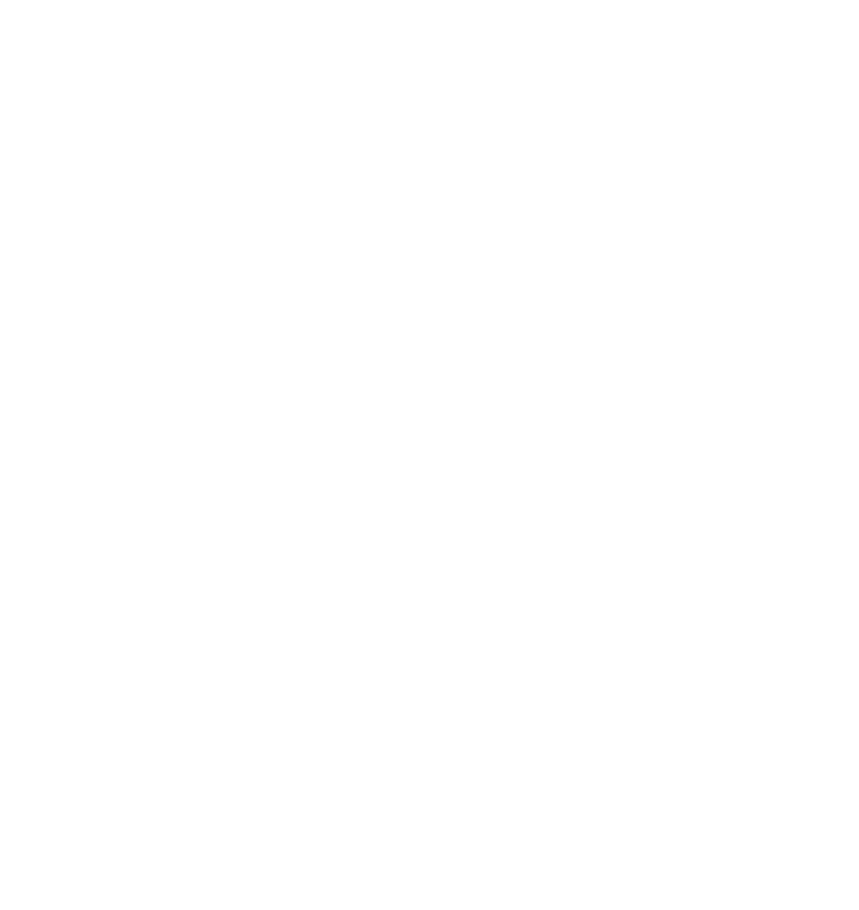
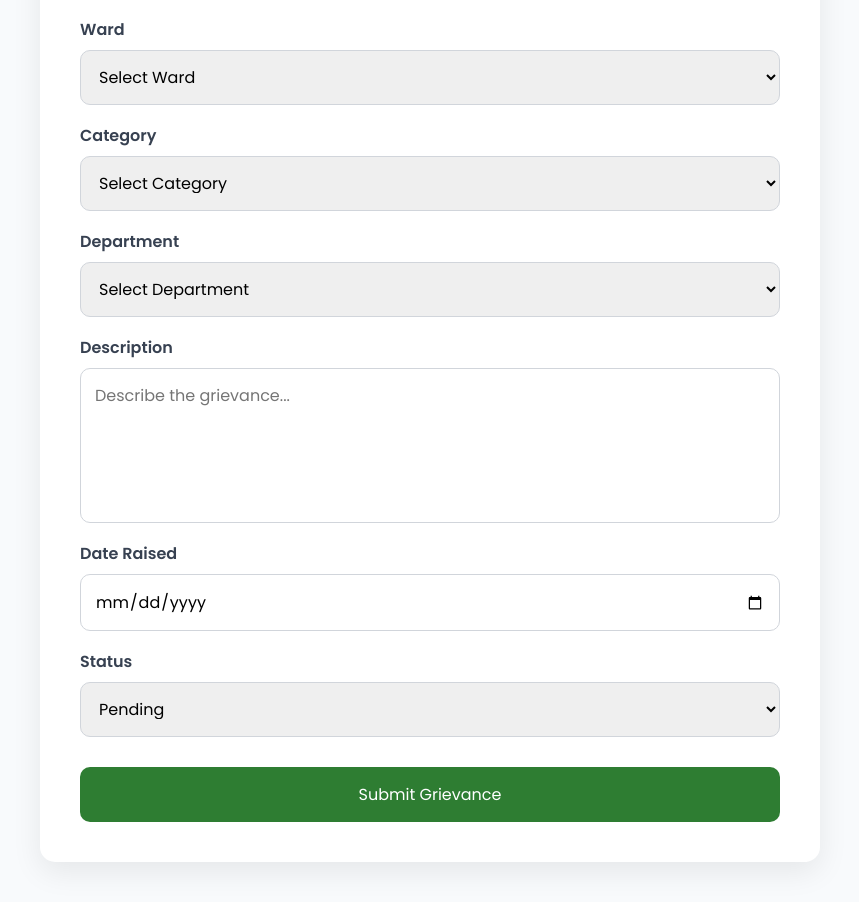
Before and after one commit to nandikaanusha-11/GramConnect, a React (Vite) app in the folder client/: page /register in a window 1280 px wide. Shown: the part 370-1280 px from the top of the page, without its empty margins (210-1069 px from the left). Before the commit the page ends 800 px from the top, so only its background shows below. Built offline with nearby package versions, Linux system fonts and the light colour scheme.

Commit message:
registration form has been created

```diff
--- /dev/null
+++ b/client/src/pages/RegisterGrievances.css
@@ -0,0 +1,71 @@
+.register-container{
+    min-height:100vh;
+    background:#F8FAFC;
+    display:flex;
+    justify-content:center;
+    align-items:center;
+    padding:40px 20px;
+}
+
+.register-card{
+    width:100%;
+    max-width:700px;
+    background:white;
+    padding:40px;
+    border-radius:15px;
+    box-shadow:0 10px 30px rgba(0,0,0,.08);
+}
+
+.register-card h1{
+    text-align:center;
+    margin-bottom:30px;
+    color:#1F2937;
+}
+
+form{
+    display:flex;
+    flex-direction:column;
+}
+
+label{
+    margin-bottom:8px;
+    margin-top:18px;
+    font-weight:600;
+    color:#374151;
+}
+
+input,
+select,
+textarea{
+    padding:14px;
+    border:1px solid #D1D5DB;
+    border-radius:10px;
+    font-size:16px;
+    outline:none;
+}
+
+input:focus,
+select:focus,
+textarea:focus{
+    border-color:#2E7D32;
+}
+
+textarea{
+    resize:none;
+}
+
+button{
+    margin-top:30px;
+    padding:15px;
+    background:#2E7D32;
+    color:white;
+    border:none;
+    border-radius:10px;
+    font-size:16px;
+    cursor:pointer;
+    transition:.3s;
+}
+
+button:hover{
+    background:#256728;
+}
--- a/client/src/pages/RegisterGrievances.jsx
+++ b/client/src/pages/RegisterGrievances.jsx
@@ -1,5 +1,145 @@
+import { useState } from "react";
+import "./RegisterGrievances.css";
+
 function RegisterGrievances() {
-    return <h1>RegisterGrievances</h1>;
+
+  const [formData, setFormData] = useState({
+    complainant: "",
+    ward: "",
+    category: "",
+    department: "",
+    description: "",
+    dateRaised: "",
+    status: "Pending"
+  });
+
+  function handleChange(e) {
+    const { name, value } = e.target;
+
+    setFormData((prevData) => ({
+      ...prevData,
+      [name]: value
+    }));
+  }
+
+  function handleSubmit(e) {
+    e.preventDefault();
+
+    console.log(formData);
+
+    alert("Grievance Submitted Successfully!");
+  }
+
+  return (
+    <div className="register-container">
+
+      <div className="register-card">
+
+        <h1>Register New Grievance</h1>
+
+        <form onSubmit={handleSubmit}>
+
+          <label>Complainant Name</label>
+
+          <input
+            type="text"
+            name="complainant"
+            placeholder="Enter complainant name"
+            value={formData.complainant}
+            onChange={handleChange}
+            required
+          />
+
+          <label>Ward</label>
+
+          <select
+            name="ward"
+            value={formData.ward}
+            onChange={handleChange}
+            required
+          >
+            <option value="">Select Ward</option>
+            <option>Ward 1</option>
+            <option>Ward 2</option>
+            <option>Ward 3</option>
+            <option>Ward 4</option>
+            <option>Ward 5</option>
+          </select>
+
+          <label>Category</label>
+
+          <select
+            name="category"
+            value={formData.category}
+            onChange={handleChange}
+            required
+          >
+            <option value="">Select Category</option>
+            <option>Water Supply</option>
+            <option>Roads</option>
+            <option>Street Lights</option>
+            <option>Sanitation</option>
+            <option>Drainage</option>
+          </select>
+
+          <label>Department</label>
+
+          <select
+            name="department"
+            value={formData.department}
+            onChange={handleChange}
+            required
+          >
+            <option value="">Select Department</option>
+            <option>Public Works</option>
+            <option>Water Department</option>
+            <option>Electrical</option>
+            <option>Health</option>
+          </select>
+
+          <label>Description</label>
+
+          <textarea
+            name="description"
+            rows="5"
+            placeholder="Describe the grievance..."
+            value={formData.description}
+            onChange={handleChange}
+            required
+          />
+
+          <label>Date Raised</label>
+
+          <input
+            type="date"
+            name="dateRaised"
+            value={formData.dateRaised}
+            onChange={handleChange}
+            required
+          />
+
+          <label>Status</label>
+
+          <select
+            name="status"
+            value={formData.status}
+            onChange={handleChange}
+          >
+            <option>Pending</option>
+            <option>In Progress</option>
+            <option>Resolved</option>
+          </select>
+
+          <button type="submit">
+            Submit Grievance
+          </button>
+
+        </form>
+
+      </div>
+
+    </div>
+  );
 }
 
 export default RegisterGrievances;
```
